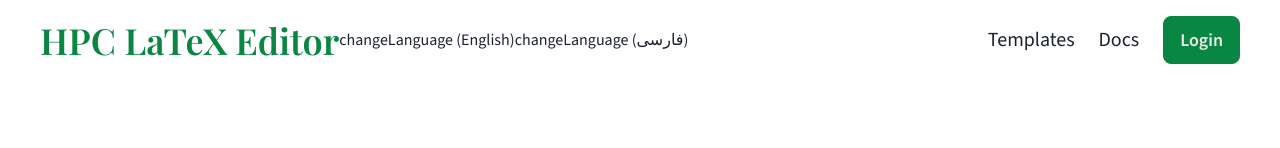
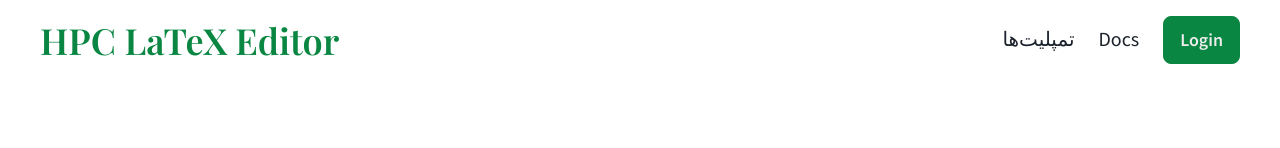
Before and after one commit to Afra-Khalaj/Overleaf-landing, a Next.js app: page / in a window 1280 px wide. Shown: the top 148 px of the page. Built offline with nearby package versions, Linux system fonts and the light colour scheme; a web font is replaced by a local one.

Commit message:
header test for internationalization

```diff
--- a/app/_components/Header/Header.tsx
+++ b/app/_components/Header/Header.tsx
@@ -23,14 +23,15 @@ const Header = () => {
       >
         HPC LaTeX Editor
       </Link>
-      <button onClick={() => changeLanguage("en")}>
+      {/* <button onClick={() => changeLanguage("en")}>
         <FormattedMessage id="changeLanguage" /> (English)
       </button>
       <button onClick={() => changeLanguage("fa")}>
         <FormattedMessage id="changeLanguage" /> (فارسی)
-      </button>
+      </button> */}
       <Link href="/templates" className="ml-auto text-xl hover:text-primary">
-        Templates
+        {/* Templates */}
+        <FormattedMessage id="template" />
       </Link>
       <Link href="/docs" className="ml-6 mr-6 text-xl hover:text-primary">
         Docs
--- a/locales/en.json
+++ b/locales/en.json
@@ -1,5 +1,6 @@
 {
-    "greeting": "Hello",
-    "farewell": "Goodbye",
-    "home": "Home"
-  }
+  "greeting": "Hello",
+  "farewell": "Goodbye",
+  "home": "Home",
+  "template": "Templates"
+}
--- a/locales/fa.json
+++ b/locales/fa.json
@@ -1,5 +1,6 @@
 {
   "greeting": "sghl",
   "farewell": "khodahafez",
-  "home": "Home"
+  "home": "Home",
+  "template": "تمپلیت‌ها"
 }
```
